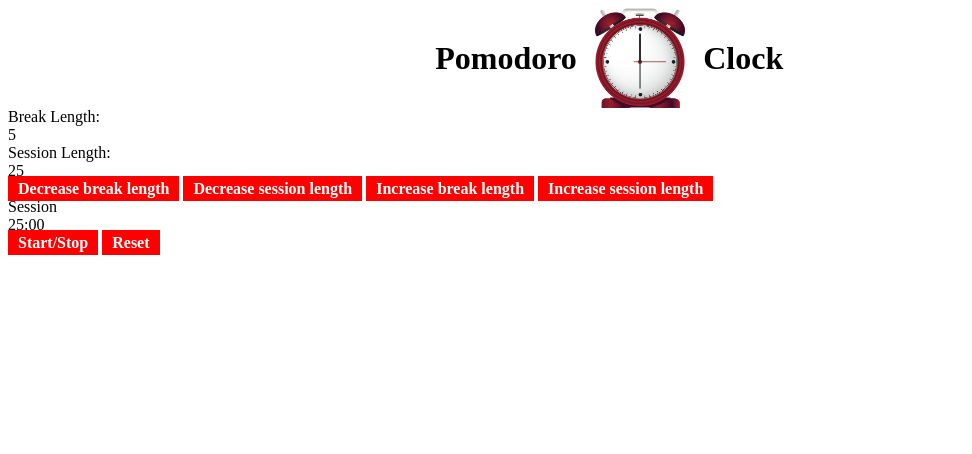
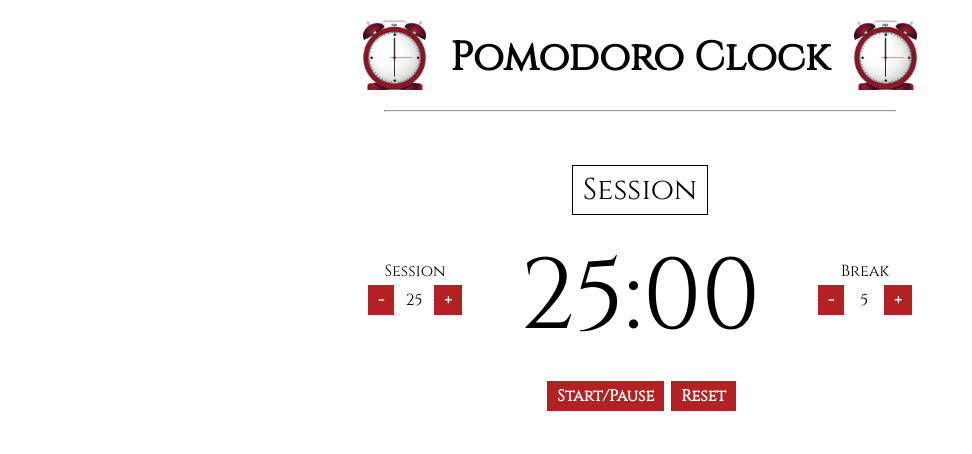
Before and after one commit to Jpsi/pomodoro_clock, a website: page index.html in a window 1280 px wide. Shown: the whole page, without its empty margins (0-972 px from the left). Drawn offline with Linux system fonts and the light colour scheme.

Commit message:
Change appearance

```diff
--- /dev/null
+++ b/css/index-dev.css
@@ -0,0 +1,23 @@
+#header {
+  background-color: #B2D6FF;
+}
+#page {
+  border: 3pt solid red;
+}
+#column-left {
+  background-color: #F5CF8E;
+}
+#column-middle {
+  background-color: #D6E9FE;
+}
+#column-middle {
+  background-color: #D6E9FE;
+}
+#column-right {
+  background-color: #F09A9D;
+}
+
+div, h1, img {
+  border: 1pt solid black;
+  background-color: grey;
+}
--- a/css/index.css
+++ b/css/index.css
@@ -1,30 +1,52 @@
-.container {
-  float: left;
-  display: table;
-  height: 100px;
-  margin-top: 0;
-  margin-bottom: 0;
-  margin-left: auto;
-  margin-right: auto;
-  vertical-align: middle;
+* {
+  margin: 0;
+  padding: 0;
+  box-sizing: border-box;
 }
 
-.contained-element {
-  display: table-cell;
-  vertical-align: middle;
-  margin: inherit;
-  height: inherit;
+body {
+  text-align: center;
+  font-family: 'Cinzel', serif;
+}
+
+#header {
+  height: 150px;
+}
+
+#page {
+  width: 600px;
+  margin: 0 auto;
+  overflow: hidden;
+}
+
+#column-left {
+  float: left;
+  height: 300px;
+  width: 25%;
+}
+
+#column-middle {
+  float: left;
+  height: 300px;
+  width: 50%;
+}
+
+#column-right {
+  float: left;
+  height: 300px;
+  width: 25%;
 }
 
 .button {
   color: white;
   padding: 4px 10px;
-  background-color: red;
+  background-color: firebrick;
   cursor: pointer;
   font-weight: bold;
+  user-select: none;
 }
 
 .button:hover {
-  background-color: blue;
+  background-color: black;
   box-shadow: 0 8px 16px 0 rgba(0,0,0,0.2), 0 6px 20px 0 rgba(0,0,0,0.19);
 }
--- a/index.html
+++ b/index.html
@@ -4,35 +4,48 @@
   <title>Pomodoro Clock</title>
   <link rel='icon' href='images/favicon.ico' type='image/x-icon'/ >
   <link rel='stylesheet' href='css/index.css' type='text/css'/ >
+  <!-- <link rel='stylesheet' href='css/index-dev.css' type='text/css'/ > -->
+  <link href="https://fonts.googleapis.com/css?family=Cinzel&display=swap" rel="stylesheet">
 </head>
 <body>
   <audio id="beep">
     <source src="sounds/beep.ogg" type="audio/ogg">
     Your browser does not support the audio element.
   </audio>
-  <div id=page-title>
-    <div class="container" style="width:45%;">
-      <h1 class="contained-element" style="text-align: right;">Pomodoro</h1>
+
+  <div id="header">
+    <img style="display: inline; height: 70px; margin: 20px ; vertical-align: -40px;" src="images/logo.png">
+    <h1 style="display: inline; color: black; /*text-shadow: 1px 1px 1px rgba(0,0,0,0.62)*/; font-family: 'Cinzel', serif; font-size: 40px">Pomodoro Clock</h1>
+    <img style="display: inline; height: 70px; margin: 20px ; vertical-align: -40px;" src="images/logo.png">
+    <hr style="margin: 0 auto; width: 40%">
+  </div>
+
+  <div id="page">
+    <div id="column-left">
+      <div id=session-label style="margin:110px 0 7px 0;">Session</div>
+      <span id=session-decrement class="button">-</span>
+      <span id=session-length style="display: inline-block; width: 2em;">25</span>
+      <span id=session-increment class="button">+</span>
     </div>
-    <div class="container" style="width:10%">
-      <img class="contained-element" src="images/logo.png">
+
+    <div id="column-middle">
+      <div style="margin: 20px 0;"><span id=timer-label style="font-size: 30px; padding: 4px 10px; border: 1pt solid black;">Session</span></div>
+      <div id=time-left style="overflow:hidden; font-size: 100px; margin: 15px 0"></div>
+      <div style="margin: 20px 0;">
+        <span id=start_stop class="button" style="margin: 0 3px">Start/Pause</span>
+        <span id=reset class="button">Reset</span>
+      </div>
     </div>
-    <div class="container" style="width:45%;">
-      <h1 class="contained-element" style="text-align: left;">Clock</h1>
+
+    <div id="column-right">
+      <div id=break-label style="margin:110px 0 7px 0;">Break</div>
+      <span id=break-decrement class="button" >-</span>
+      <span id=break-length style="display: inline-block; width: 2em;">5</span>
+      <span id=break-increment class="button">+</span>
     </div>
   </div>
-  <div id=break-label>Break Length:</div>
-  <div id=break-length>5</div>
-  <div id=session-label>Session Length:</div>
-  <div id=session-length>25</div>
-  <span id=break-decrement class="button" >Decrease break length</span>
-  <span id=session-decrement class="button">Decrease session length</span>
-  <span id=break-increment class="button">Increase break length</span>
-  <span id=session-increment class="button">Increase session length</span>
-  <div id=timer-label>Session</div>
-  <div id=time-left></div>
-  <span id=start_stop class="button">Start/Stop</span>
-  <span id=reset class="button">Reset</span>
+
+
 </body>
 <script src="js/index.js"></script>
 </html>
```
